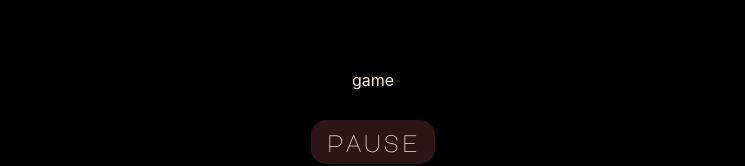
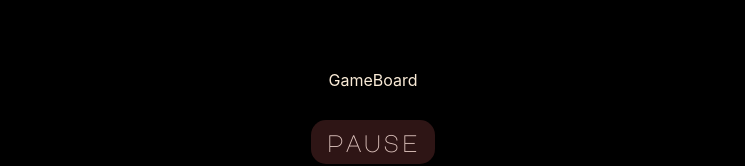
Before and after one commit to Lu-Smith/space_invaders_react_tdd, a React (Create React App) app: page / in a window 1280 px wide. Both pictures are taken after a click on the button "Start". Shown: the part 299-465 px from the top of the page, without its empty margins (267-1012 px from the left). Built offline with nearby package versions, Linux system fonts and the light colour scheme.

Commit message:
Paseed Game test
Created GameBoard

```diff
--- a/src/components/Game.tsx
+++ b/src/components/Game.tsx
@@ -1,5 +1,6 @@
 import React from 'react';
 import FooterComponent from './FooterComponent';
+import GameBoard from './GameBoard';
 import '../styles/Game.css';
 
 const Game = () => {
@@ -14,7 +15,7 @@ const Game = () => {
         </div>
       </header>
       <div className="Game-container" data-testid="game-container">
-        game
+        <GameBoard />
         <button className="Game-button" data-testId="game-button">pause</button>
       </div>
       <FooterComponent />
--- /dev/null
+++ b/src/components/GameBoard.tsx
@@ -0,0 +1,9 @@
+import React from 'react'
+
+const GameBoard = () => {
+  return (
+    <div data-testId="Game-board">GameBoard</div>
+  )
+}
+
+export default GameBoard
```
